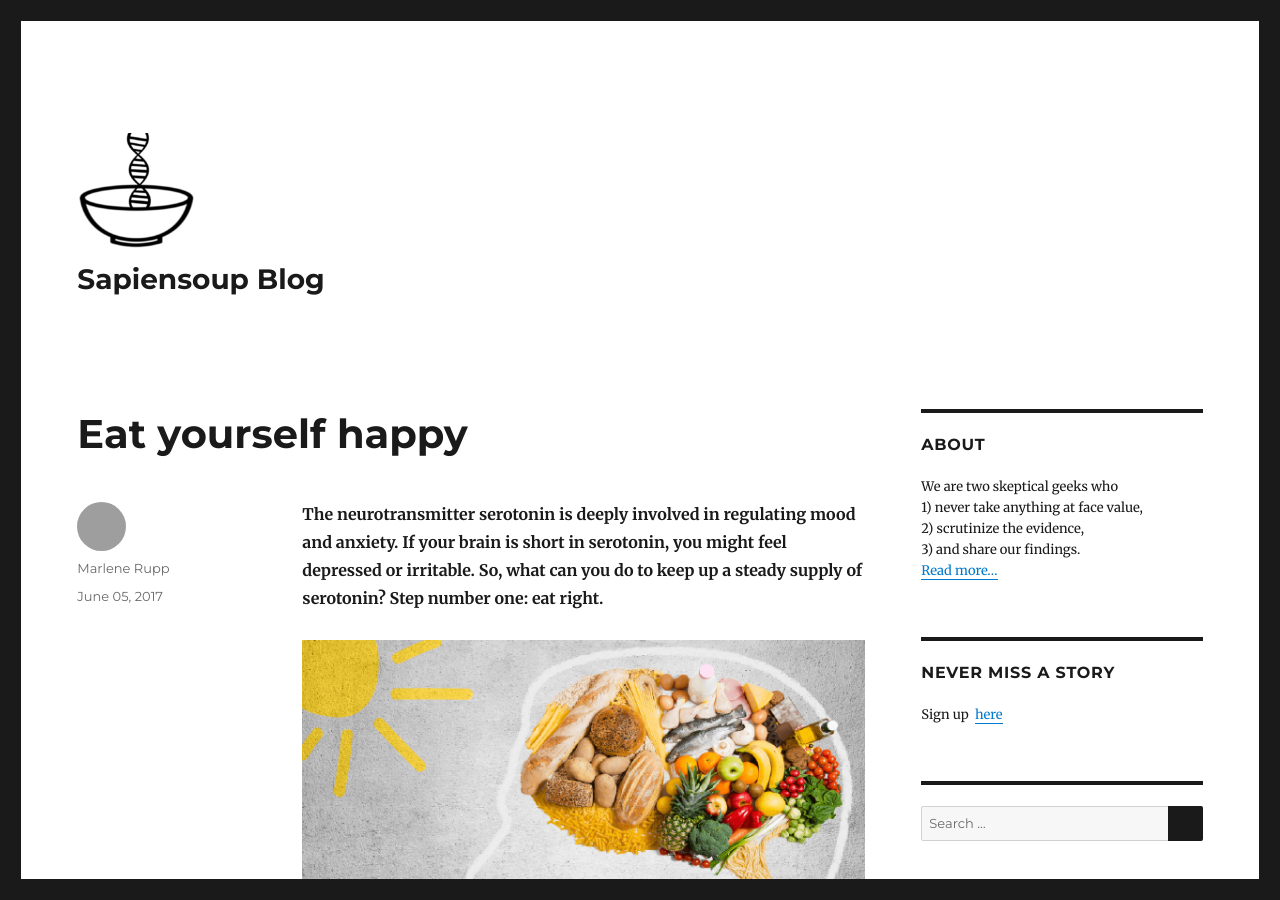
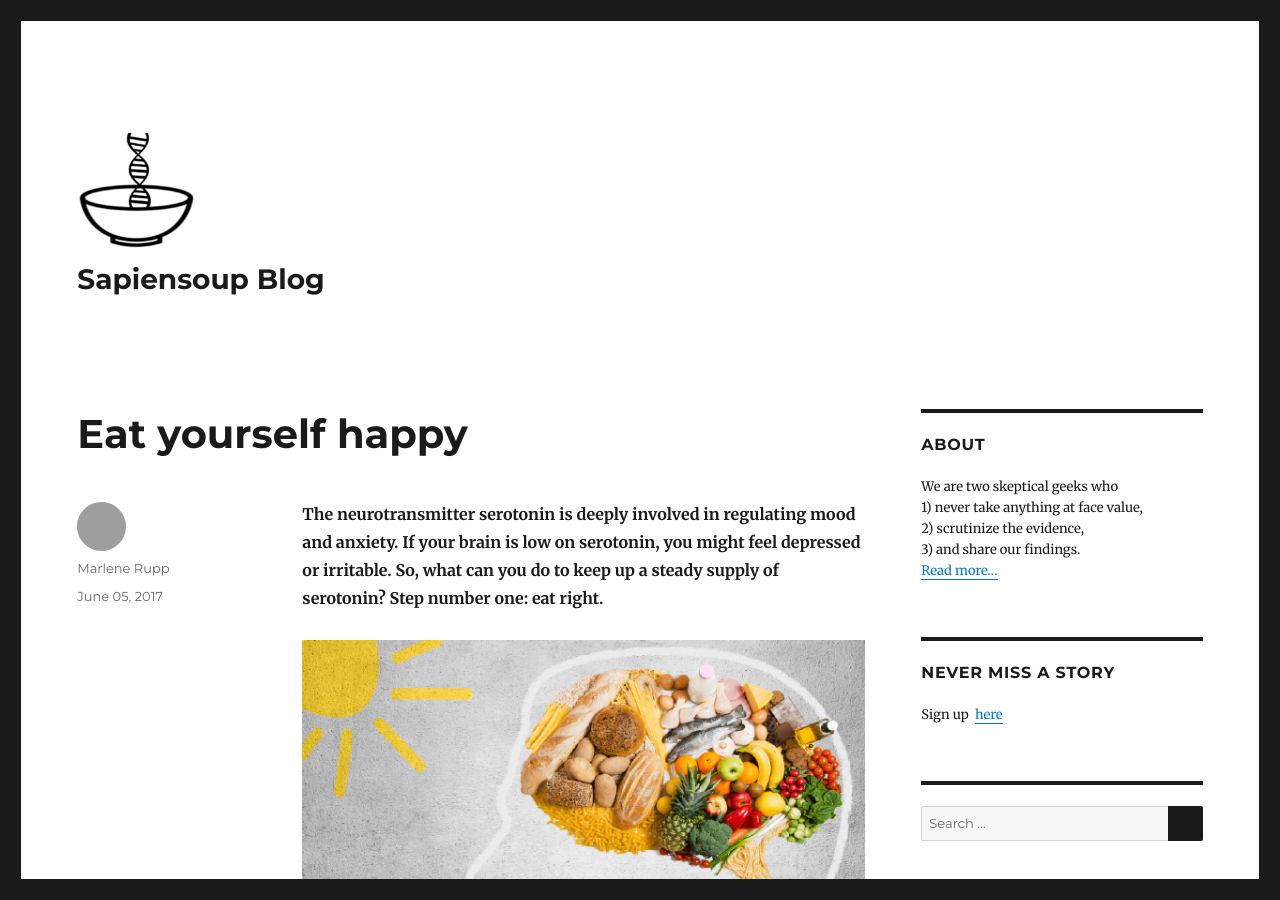
Before and after one commit to sapiensoup/sapiensoup.com, a Jekyll site: the page built from _posts/2017-06-05-tryptophan.md, in a window 1280 px wide and 900 px high. Built offline with Jekyll 4.4.1, drawn with Linux system fonts in a browser that asks for light colours; comment, search, counter and statistics services are not loaded; grey boxes are pictures that could not be loaded.

Commit message:
Edit copy

```diff
--- a/_posts/2017-06-05-tryptophan.md
+++ b/_posts/2017-06-05-tryptophan.md
@@ -2,7 +2,7 @@
 layout: post
 title:  "Eat yourself happy"
 author: marlene
-description: ""
+description: "If your brain is low on serotonin, you might feel depressed or irritable. Certain foods help keep up a steady supply of serotonin, whereas others prevent it."
 facebook:
    image: /images/tryptophan/happy-brain-food-tryptophan@2x.png
 twitter:
@@ -10,7 +10,7 @@
    large: true
 ---
 
-**The neurotransmitter serotonin is deeply involved in regulating mood and anxiety. If your brain is short in serotonin, you might feel depressed or irritable. So, what can you do to keep up a steady supply of serotonin? Step number one: eat right.**
+**The neurotransmitter serotonin is deeply involved in regulating mood and anxiety. If your brain is low on serotonin, you might feel depressed or irritable. So, what can you do to keep up a steady supply of serotonin? Step number one: eat right.**
 
 ![nutrients in food influence happiness through serotonin in brain]({{ site.url }}/images/tryptophan/happy-brain-food-tryptophan@2x.png)
 
```
